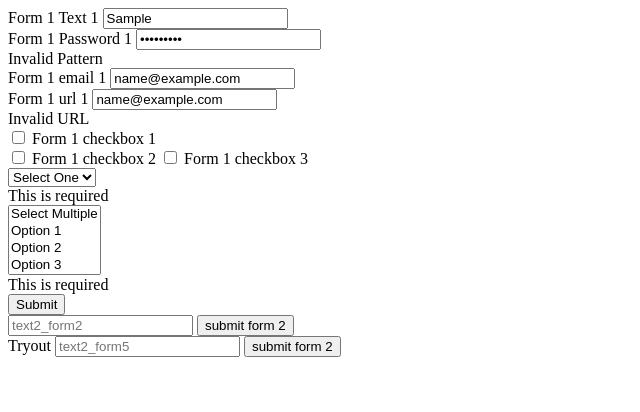
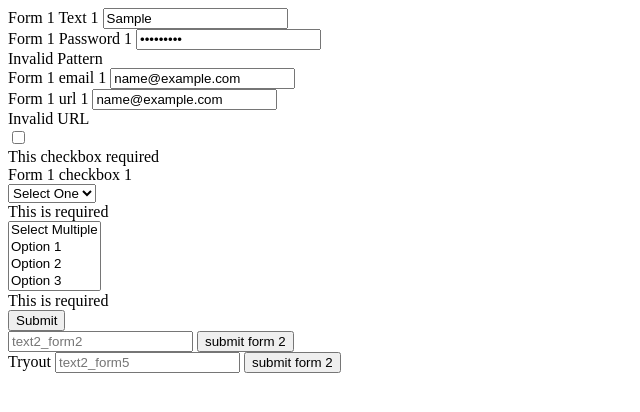
Before and after one commit to adityakahb/sanatio, a website: page demo/index.html in a window 1280 px wide. Both pictures are taken after typing "Sample", "Sample123", "name@example.com", "name@example.com" into the empty fields and a click on the input "Submit". Shown: the whole page, without its empty margins (0-640 px from the left). Drawn offline with Linux system fonts and the light colour scheme.

Commit message:
Setting up master branch

```diff
--- a/demo/index.html
+++ b/demo/index.html
@@ -61,13 +61,13 @@
         <label for="checkbox1_form1">
         <input type="checkbox" name="checkbox1_form1" id="checkbox1_form1"
           data-sanatio-required="true"
-          data-sanatio-required-type="warning"
-          data-sanatio-required-message="Invalid URL"
+          data-sanatio-required-type="error"
+          data-sanatio-required-message="This checkbox required"
         >
         Form 1 checkbox 1</label>
       </div>
 
-      <div class="form-group">
+      <!--<div class="form-group">
         <label for="checkbox2_form1">
         <input type="checkbox" name="checkbox2_form1" id="checkbox2_form1"
           data-sanatio-required="true"
@@ -80,6 +80,30 @@
         >
         Form 1 checkbox 3</label>
       </div>
+
+      <div class="form-group">
+        <label for="radio1_form1">
+        <input type="radio" name="radio1_form1" id="radio1_form1"
+          data-sanatio-required="true"
+          data-sanatio-required-type="warning"
+          data-sanatio-required-message="This radio required"
+        >
+        Form 1 radio 1</label>
+      </div>
+
+      <div class="form-group">
+        <label for="radio2_form1">
+        <input type="radio" name="radio2_form1" id="radio2_form1"
+          data-sanatio-required="true"
+          data-sanatio-required-type="error"
+          data-sanatio-required-message="This is required"
+        >
+        Form 1 radio 2</label>
+        <label for="radio3_form1">
+        <input type="radio" name="radio2_form1" id="radio3_form1"
+        >
+        Form 1 radio 3</label>
+      </div>-->
 
       <div class="form-group">
         <select name="single_select" id="single_select"
--- a/dev/sanatio.js
+++ b/dev/sanatio.js
@@ -551,7 +551,13 @@
           localWarningType = '';
           insertedWarningElement = null;
           insertedErrorElement = null;
-          if (elementsLength.element.length === 1 && !elementsLength.isCheckable){
+
+          /* if (elementsLength.element.length === 1 && !elementsLength.isCheckable){
+
+          } else {
+
+          }*/
+
           errorElement = this.preparedInvalidElements[outerCnt].elementObj.element;
 
           for (innerCnt in errorElementProps){
@@ -583,6 +589,9 @@
           insertedWarningElement = errorElement.nextAll('.'+this.warningClass).eq(0);
           insertedErrorElement = errorElement.nextAll('.'+this.errorClass).eq(0);
 
+          // console.log('insertedWarningElement', insertedWarningElement);
+          // console.log('insertedErrorElement', insertedErrorElement);
+
           if (typeof insertedWarningElement !== 'undefined' && insertedWarningElement !== null){
             insertedWarningElement.remove();
           }
@@ -591,14 +600,22 @@
           }
 
           if (errorElement.hasClass('has-sanatio-warning') && localWarningType.length > 0 && errorElement.nextAll('.warning-' + localWarningType).eq(0).length === 0){
+            if (elementsLength.isCheckable){
+              errorElement.last().after('<div class="' + this.warningClass + ' warning-' + localWarningType + '">'+ localWarning +'</div>');
+            } else {
               errorElement.after('<div class="' + this.warningClass + ' warning-' + localWarningType + '">'+ localWarning +'</div>');
+            }
           }
 
           if (errorElement.hasClass('has-sanatio-error') && localErrorType.length > 0 && errorElement.nextAll('.error-' + localErrorType).eq(0).length === 0){
+            if (elementsLength.isCheckable){
+              errorElement.last().after('<div class="' + this.errorClass + ' error-' + localErrorType + '">'+ localError +'</div>');
+            } else {
               errorElement.after('<div class="' + this.errorClass + ' error-' + localErrorType + '">'+ localError +'</div>');
             }
+          }
 
-            if (!elementsLength.shouldApplyRequired && sanatioTrimmedValue(errorElement.val()).length === 0){
+          if (!elementsLength.shouldApplyRequired && sanatioReturnLength(errorElement) === 0){
             insertedWarningElement = errorElement.nextAll('.'+this.warningClass).eq(0);
             insertedErrorElement = errorElement.nextAll('.'+this.errorClass).eq(0);
 
@@ -610,15 +627,11 @@
             }
           }
 
-            if (elementsLength.shouldApplyRequired && sanatioTrimmedValue(errorElement.val()).length === 0){
+          if (elementsLength.shouldApplyRequired && sanatioReturnLength(errorElement) === 0){
             insertedWarningElement = errorElement.nextAll('.'+this.warningClass).eq(0);
             if (typeof insertedWarningElement !== 'undefined' && insertedWarningElement !== null){
               insertedWarningElement.remove();
             }
-            }
-
-          } else {
-
           }
         }
       }
```
Lines whose indentation alone changed are shown as unchanged.
